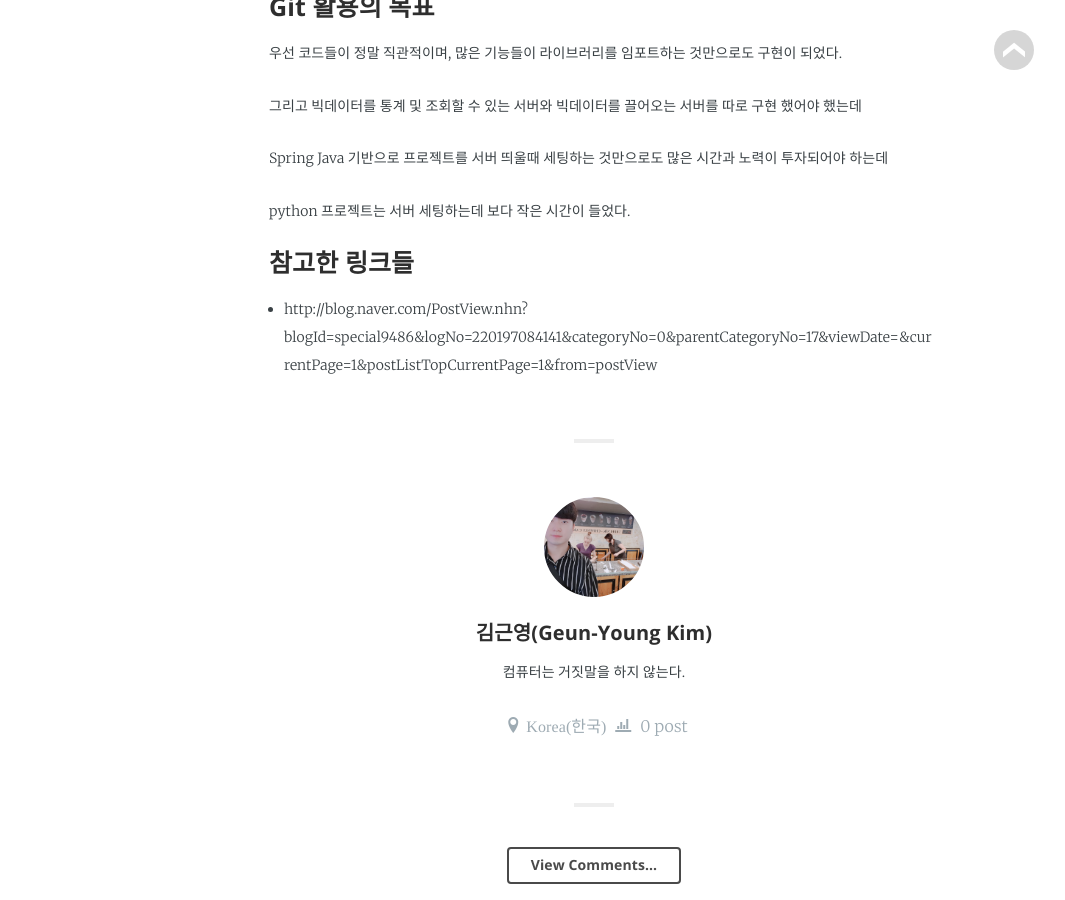
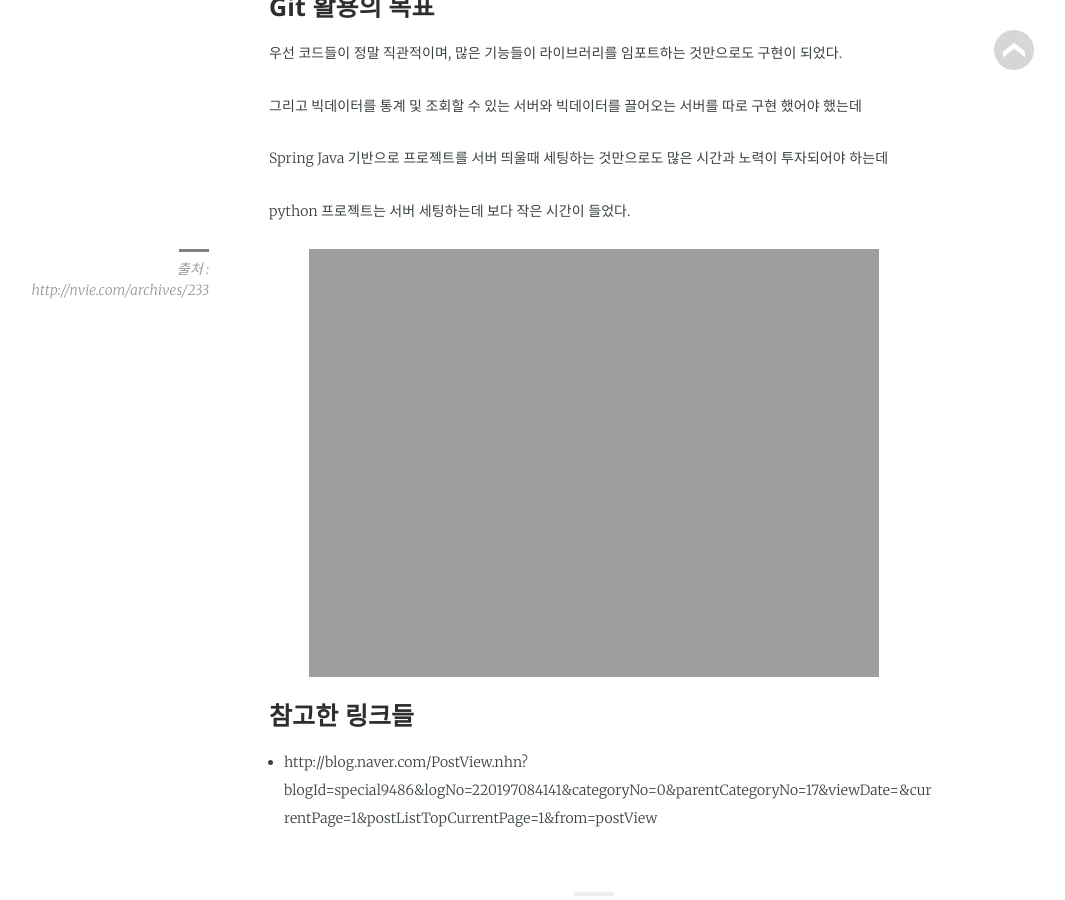
Before and after one commit to jwillmer/jekyllDecent, a Jekyll site: the page built from _posts/2019-07-18-git1.md, in a window 1280 px wide and 900 px high, scrolled down 1162 px. Shown: the whole window, without its empty margins (46-1111 px from the left). Built offline with Jekyll 4.4.1, drawn with Linux system fonts in a browser that asks for light colours; some web fonts are replaced.

Commit message:
Update 2019-07-18-git1.md

```diff
--- a/_posts/2019-07-18-git1.md
+++ b/_posts/2019-07-18-git1.md
@@ -49,7 +49,12 @@ Spring Java 기반으로 프로젝트를 서버 띄울때 세팅하는 것만으
 
 python 프로젝트는 서버 세팅하는데 보다 작은 시간이 들었다.
 
-
+<aside>
+<figure>
+<img src="{{ "/media/img/Git/flow.png" | absolute_url }}" />
+<figcaption>출처 : http://nvie.com/archives/233 </figcaption>
+</figure>
+</aside>
 
 
 ### 참고한 링크들
```
